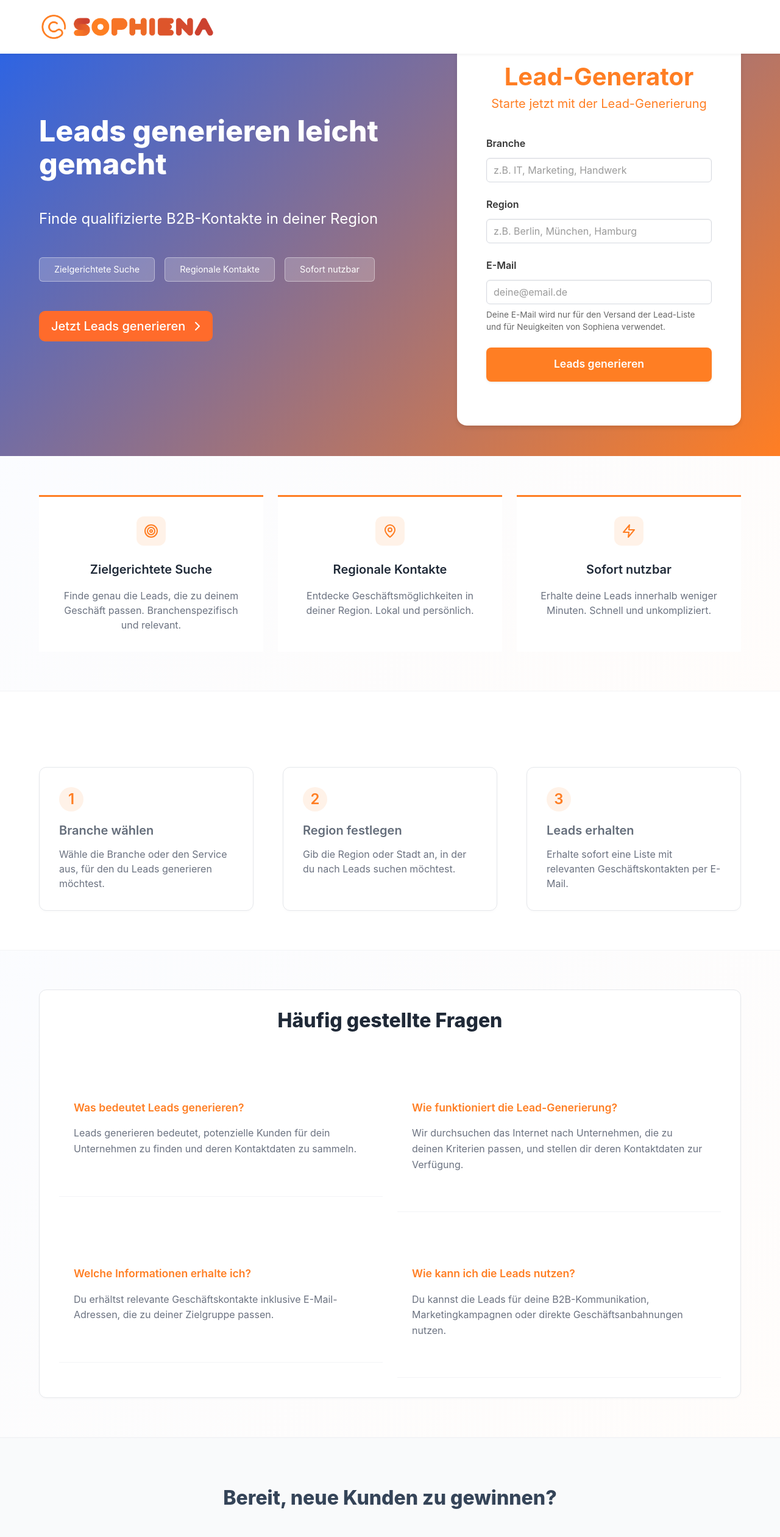
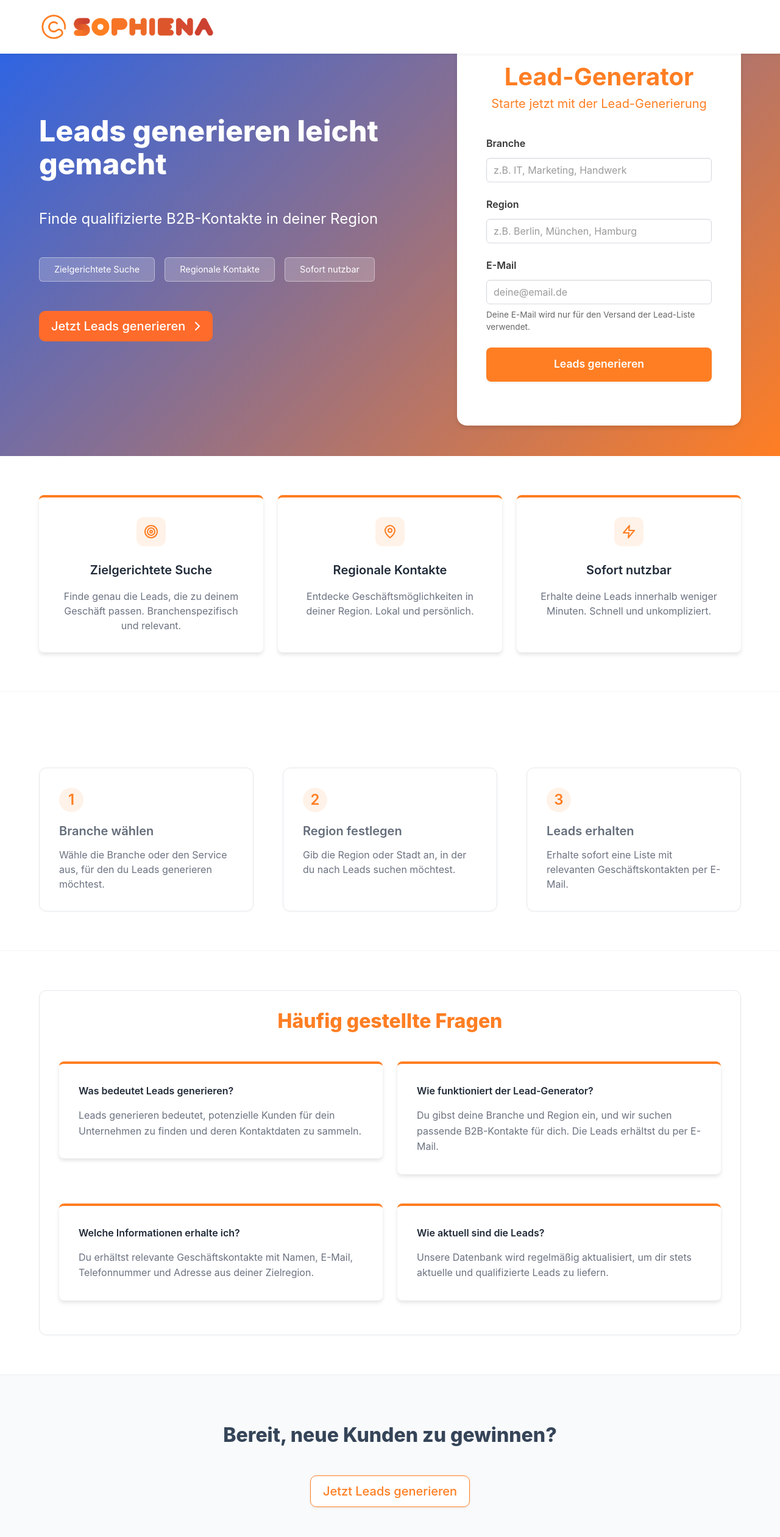
Before and after one commit to Caohung77/leadgenerator, a React (Vite) app: page / in a window 1280 px wide. Shown: the top 2521 px of the page at 61% size. Built offline with nearby package versions, Linux system fonts and the light colour scheme.

Commit message:
Add Vercel configuration and update verification URL

```diff
--- a/src/App.tsx
+++ b/src/App.tsx
@@ -1,5 +1,5 @@
-import React, { useState } from 'react';
-import { BrowserRouter as Router, Routes, Route, Link } from 'react-router-dom';
+import React, { useState, useEffect } from 'react';
+import { BrowserRouter as Router, Routes, Route, Link, useParams, useNavigate } from 'react-router-dom';
 import { Building2, MapPin, Mail, ChevronRight, Target, Zap, BarChart, CheckCircle } from 'lucide-react';
 import Impressum from './components/Impressum';
 import Datenschutz from './components/Datenschutz';
@@ -9,119 +9,129 @@ function App() {
   const [location, setLocation] = useState('');
   const [email, setEmail] = useState('');
   const [isSubmitting, setIsSubmitting] = useState(false);
-  const [submitted, setSubmitted] = useState(false);
-
-  const scrollToGenerator = () => {
-    const generatorElement = document.getElementById('generator');
-    if (generatorElement) {
-      generatorElement.scrollIntoView({ behavior: 'smooth' });
-    }
-  };
+  const [verificationSent, setVerificationSent] = useState(false);
+  const [error, setError] = useState('');
 
   const handleSubmit = async (e: React.FormEvent) => {
     e.preventDefault();
     setIsSubmitting(true);
+    setError('');
 
     try {
-      const response = await fetch('https://n8n.theaiwhisperer.cloud/webhook/22caf75e-0968-4eff-b9c8-bce712da2214', {
+      // Encode the form data
+      const formData = {
+        industry,
+        location,
+        email,
+        timestamp: Date.now(), // Add timestamp for extra security
+      };
+
+      const encodedData = btoa(JSON.stringify(formData));
+
+      // Use official Vercel deployment URL
+      const verifyUrl = `https://leadgenerator-n7nnjf1lv-aiwhisps-projects.vercel.app/verify/${encodedData}`;
+
+      const response = await fetch('https://n8n.theaiwhisperer.cloud/webhook-test/leadgenerator/verify', {
         method: 'POST',
         headers: {
           'Content-Type': 'application/json',
         },
-        body: JSON.stringify({ industry, location, email }),
+        body: JSON.stringify({
+          email,
+          type: 'verification_request',
+          data: encodedData,
+          verifyUrl
+        }),
       });
 
       if (response.ok) {
-        setSubmitted(true);
+        setVerificationSent(true);
+      } else {
+        setError('Es gab einen Fehler. Bitte versuche es später erneut.');
       }
     } catch (error) {
       console.error('Error:', error);
+      setError('Es gab einen Fehler bei der Verbindung. Bitte versuche es später erneut.');
     } finally {
       setIsSubmitting(false);
     }
   };
 
-  function SuccessMessage() {
+  // Add verification handler
+  const handleVerification = async (encodedData: string) => {
+    try {
+      const response = await fetch('https://n8n.theaiwhisperer.cloud/webhook-test/leadgenerator/verify', {
+        method: 'POST',
+        headers: {
+          'Content-Type': 'application/json',
+        },
+        body: JSON.stringify({
+          type: 'process_verification',
+          data: encodedData
+        }),
+      });
+
+      if (response.ok) {
+        return true;
+      }
+      return false;
+    } catch (error) {
+      console.error('Verification error:', error);
+      return false;
+    }
+  };
+
+  // Add verification route component
+  const VerificationPage = () => {
+    const { token } = useParams();
+    const [verifying, setVerifying] = useState(true);
+    const [success, setSuccess] = useState(false);
+    const navigate = useNavigate();
+
+    useEffect(() => {
+      const verify = async () => {
+        if (token) {
+          const verified = await handleVerification(token);
+          setSuccess(verified);
+          setVerifying(false);
+          if (verified) {
+            // Redirect to home after 5 seconds
+            setTimeout(() => navigate('/'), 5000);
+          }
+        }
+      };
+      verify();
+    }, [token, navigate]);
+
+    if (verifying) {
       return (
-      <div className="box has-text-centered">
-        <div className="mb-4">
-          <CheckCircle className="success-icon" />
-        </div>
-        <h2 className="title is-3 mb-4">Vielen Dank!</h2>
-        <p className="subtitle is-5">
-          Deine Anfrage wurde erfolgreich übermittelt. Du erhältst in Kürze deine Lead-Liste per E-Mail.
-        </p>
+        <div className="box">
+          <h2 className="title is-3 mb-4">E-Mail wird verifiziert...</h2>
+          <p>Bitte warte einen Moment, während wir deine Anfrage verarbeiten.</p>
         </div>
       );
     }
 
-  if (submitted) {
     return (
-      <section className="hero is-fullheight">
-        <div className="hero-body">
-          <div className="container">
-            <SuccessMessage />
+      <div className="box">
+        {success ? (
+          <>
+            <h2 className="title is-3 mb-4">E-Mail erfolgreich verifiziert!</h2>
+            <p>Deine Leads werden in Kürze an deine E-Mail-Adresse gesendet.</p>
+            <p className="mt-4">Du wirst in wenigen Sekunden zur Startseite weitergeleitet.</p>
+          </>
+        ) : (
+          <>
+            <h2 className="title is-3 mb-4">Verifizierung fehlgeschlagen</h2>
+            <p>Es gab einen Fehler bei der Verifizierung. Bitte versuche es erneut.</p>
+            <Link to="/" className="button is-primary mt-4">Zurück zur Startseite</Link>
+          </>
+        )}
       </div>
-        </div>
-      </section>
     );
-  }
+  };
 
-  return (
-    <Router>
-      <Routes>
-        <Route path="/impressum" element={<Impressum />} />
-        <Route path="/datenschutz" element={<Datenschutz />} />
-        <Route path="/" element={
-          <>
-            <nav className="navbar">
-              <div className="container">
-                <div className="navbar-brand">
-                  <a className="navbar-item" href="/" aria-label="Lead Generator Tool Homepage">
-                    <img
-                      src="/sophia.png"
-                      alt="Sophiena Lead Generator Logo"
-                      className="logo-image"
-                    />
-                  </a>
-                </div>
-              </div>
-            </nav>
-
-            <section className="hero is-fullheight-with-navbar">
-              <div className="hero-body">
-                <div className="container">
-                  <div className="columns is-vcentered">
-                    <div className="column is-6">
-                      <h1 className="title is-1 mb-6">
-                        Leads generieren leicht gemacht
-                      </h1>
-                      <p className="subtitle is-4 mb-6">
-                        Finde qualifizierte B2B-Kontakte in deiner Region
-                      </p>
-                      <div className="tags mb-6">
-                        <span className="tag is-medium">Zielgerichtete Suche</span>
-                        <span className="tag is-medium">Regionale Kontakte</span>
-                        <span className="tag is-medium">Sofort nutzbar</span>
-                      </div>
-                      <div className="buttons">
-                        <a href="#generator" className="button is-warning is-medium">
-                          <span>Jetzt Leads generieren</span>
-                          <span className="icon">
-                            <ChevronRight />
-                          </span>
-                        </a>
-                      </div>
-                    </div>
-                    <div className="column is-5 is-offset-1">
-                      <div className="box form-container" id="generator">
-                        <div className="form-header has-text-centered">
-                          <h2 className="title is-2 mb-2">Lead-Generator</h2>
-                          <p className="subtitle is-5">
-                            Starte jetzt mit der Lead-Generierung
-                          </p>
-                        </div>
-
+  const renderForm = () => (
     <form onSubmit={handleSubmit} className="styled-form">
       <div className="field">
         <label className="label">Branche</label>
@@ -164,7 +174,7 @@ function App() {
           />
         </div>
         <p className="help has-text-grey">
-                              Deine E-Mail wird nur für den Versand der Lead-Liste und für Neuigkeiten von Sophiena verwendet.
+          Deine E-Mail wird nur für den Versand der Lead-Liste verwendet.
         </p>
       </div>
 
@@ -172,11 +182,92 @@ function App() {
         <button
           className={`button custom-button is-fullwidth ${isSubmitting ? 'is-loading' : ''}`}
           type="submit"
+          disabled={isSubmitting}
         >
           Leads generieren
         </button>
       </div>
+
+      {error && (
+        <div className="notification is-danger">
+          {error}
+        </div>
+      )}
     </form>
+  );
+
+  const renderVerificationSent = () => (
+    <div className="verification-sent">
+      <div className="icon-container mb-4">
+        <Mail className="feature-icon" size={48} />
+      </div>
+      <h3 className="title is-4 mb-4">Bestätige deine E-Mail-Adresse</h3>
+      <p className="mb-4">
+        Wir haben dir eine E-Mail mit einem Bestätigungslink an <strong>{email}</strong> gesendet.
+      </p>
+      <p className="mb-4">
+        Bitte überprüfe dein Postfach und klicke auf den Link, um deine Leads zu erhalten.
+      </p>
+      <p className="has-text-grey is-size-7">
+        Hinweis: Die E-Mail kann einige Minuten dauern. Überprüfe auch deinen Spam-Ordner.
+      </p>
+    </div>
+  );
+
+  return (
+    <Router>
+      <div className="app">
+        <nav className="navbar">
+          <div className="container">
+            <div className="navbar-brand">
+              <a className="navbar-item" href="/" aria-label="Lead Generator Tool Homepage">
+                <img
+                  src="/sophia.png"
+                  alt="Sophiena Lead Generator Logo"
+                  className="logo-image"
+                />
+              </a>
+            </div>
+          </div>
+        </nav>
+
+        <Routes>
+          <Route path="/" element={
+            <>
+              <section className="hero is-fullheight-with-navbar">
+                <div className="hero-body">
+                  <div className="container">
+                    <div className="columns is-vcentered">
+                      <div className="column is-6">
+                        <h1 className="title is-1 mb-6">
+                          Leads generieren leicht gemacht
+                        </h1>
+                        <p className="subtitle is-4 mb-6">
+                          Finde qualifizierte B2B-Kontakte in deiner Region
+                        </p>
+                        <div className="tags mb-6">
+                          <span className="tag is-medium">Zielgerichtete Suche</span>
+                          <span className="tag is-medium">Regionale Kontakte</span>
+                          <span className="tag is-medium">Sofort nutzbar</span>
+                        </div>
+                        <div className="buttons">
+                          <a href="#generator" className="button is-warning is-medium">
+                            <span>Jetzt Leads generieren</span>
+                            <span className="icon">
+                              <ChevronRight />
+                            </span>
+                          </a>
+                        </div>
+                      </div>
+                      <div className="column is-5 is-offset-1">
+                        <div className="box form-container" id="generator">
+                          <div className="form-header has-text-centered">
+                            <h2 className="title is-2 mb-2">Lead-Generator</h2>
+                            <p className="subtitle is-5">
+                              Starte jetzt mit der Lead-Generierung
+                            </p>
+                          </div>
+                          {verificationSent ? renderVerificationSent() : renderForm()}
                         </div>
                       </div>
                     </div>
@@ -184,7 +275,7 @@ function App() {
                 </div>
               </section>
 
-            <section className="section features-section">
+              <section className="section features-section has-background-white">
                 <div className="container">
                   <div className="columns is-multiline">
                     <div className="column is-4">
@@ -241,32 +332,32 @@ function App() {
                 </div>
               </section>
 
-            <section className="section faq-section" id="faq">
+              <section className="section faq-section has-background-white" id="faq">
                 <div className="container">
                   <h2 className="title is-3 has-text-centered mb-6">Häufig gestellte Fragen</h2>
                   <div className="columns is-multiline">
                     <div className="column is-6">
-                    <div className="faq-section">
+                      <div className="faq-box">
                         <h3 className="faq-question">Was bedeutet Leads generieren?</h3>
                         <p>Leads generieren bedeutet, potenzielle Kunden für dein Unternehmen zu finden und deren Kontaktdaten zu sammeln.</p>
                       </div>
                     </div>
                     <div className="column is-6">
-                    <div className="faq-section">
-                      <h3 className="faq-question">Wie funktioniert die Lead-Generierung?</h3>
-                      <p>Wir durchsuchen das Internet nach Unternehmen, die zu deinen Kriterien passen, und stellen dir deren Kontaktdaten zur Verfügung.</p>
+                      <div className="faq-box">
+                        <h3 className="faq-question">Wie funktioniert der Lead-Generator?</h3>
+                        <p>Du gibst deine Branche und Region ein, und wir suchen passende B2B-Kontakte für dich. Die Leads erhältst du per E-Mail.</p>
                       </div>
                     </div>
                     <div className="column is-6">
-                    <div className="faq-section">
+                      <div className="faq-box">
                         <h3 className="faq-question">Welche Informationen erhalte ich?</h3>
-                      <p>Du erhältst relevante Geschäftskontakte inklusive E-Mail-Adressen, die zu deiner Zielgruppe passen.</p>
+                        <p>Du erhältst relevante Geschäftskontakte mit Namen, E-Mail, Telefonnummer und Adresse aus deiner Zielregion.</p>
                       </div>
                     </div>
                     <div className="column is-6">
-                    <div className="faq-section">
-                      <h3 className="faq-question">Wie kann ich die Leads nutzen?</h3>
-                      <p>Du kannst die Leads für deine B2B-Kommunikation, Marketingkampagnen oder direkte Geschäftsanbahnungen nutzen.</p>
+                      <div className="faq-box">
+                        <h3 className="faq-question">Wie aktuell sind die Leads?</h3>
+                        <p>Unsere Datenbank wird regelmäßig aktualisiert, um dir stets aktuelle und qualifizierte Leads zu liefern.</p>
                       </div>
                     </div>
                   </div>
@@ -296,7 +387,21 @@ function App() {
               </footer>
             </>
           } />
+          <Route path="/verify/:token" element={
+            <section className="section">
+              <div className="container">
+                <div className="columns is-centered">
+                  <div className="column is-6">
+                    <VerificationPage />
+                  </div>
+                </div>
+              </div>
+            </section>
+          } />
+          <Route path="/impressum" element={<Impressum />} />
+          <Route path="/datenschutz" element={<Datenschutz />} />
         </Routes>
+      </div>
     </Router>
   );
 }
--- a/src/index.css
+++ b/src/index.css
@@ -148,14 +148,6 @@
 .section {
   padding: 3rem 1.5rem;
   background: white;
-}
-
-.section:nth-child(odd) {
-  background: linear-gradient(135deg, rgba(37, 99, 235, 0.02) 0%, rgba(255, 126, 35, 0.02) 100%);
-}
-
-#generator {
-  scroll-margin-top: 2rem;
 }
 
 .footer {
@@ -426,22 +418,19 @@
 
 /* FAQ Section */
 .faq-section {
-  background-color: white;
+  background-color: white !important;
   padding: 4rem 1.5rem;
   border-bottom: 1px solid #f3f4f6;
 }
 
 .faq-section .title {
-  color: #1f2937 !important;
-  margin-bottom: 3rem;
-  text-align: center;
+  color: var(--primary-color) !important;
 }
 
-.faq-question {
-  color: var(--primary-color) !important;
+.faq-section .faq-question {
+  color: #1f2937;
   font-weight: 600;
   margin-bottom: 1rem;
-  font-size: 1.1rem;
 }
 
 .faq-section p {
@@ -547,7 +536,7 @@
 
 /* Features Section */
 .features-section {
-  background-color: white;
+  background-color: white !important;
   padding: 4rem 1.5rem;
   border-bottom: 1px solid #f3f4f6;
 }
@@ -555,12 +544,15 @@
 .feature-box {
   padding: 2rem;
   text-align: center;
-  background: white;
+  background: white !important;
   height: 100%;
   display: flex;
   flex-direction: column;
   align-items: center;
   transition: all 0.3s ease;
+  border-top: 4px solid var(--primary-color);
+  border-radius: 8px;
+  box-shadow: 0 4px 6px rgba(0, 0, 0, 0.1);
 }
 
 .feature-box:hover {
@@ -589,6 +581,33 @@
   font-size: 1rem;
   line-height: 1.5;
   margin: 0;
+}
+
+.faq-section .faq-box {
+  background: white;
+  padding: 2rem;
+  border-radius: 8px;
+  margin-bottom: 1.5rem;
+  box-shadow: 0 4px 6px rgba(0, 0, 0, 0.1);
+  border-top: 4px solid var(--primary-color);
+}
+
+/* Verification UI Styles */
+.verification-sent {
+  text-align: center;
+  padding: 2rem;
+}
+
+.verification-sent .icon-container {
+  color: var(--primary-color);
+}
+
+.verification-sent .title {
+  color: #333;
+}
+
+.verification-sent strong {
+  color: var(--primary-color);
 }
 
 /* Responsive adjustments */
```
Also changed, not shown: vercel.json (added). Lines whose indentation alone changed are shown as unchanged.
